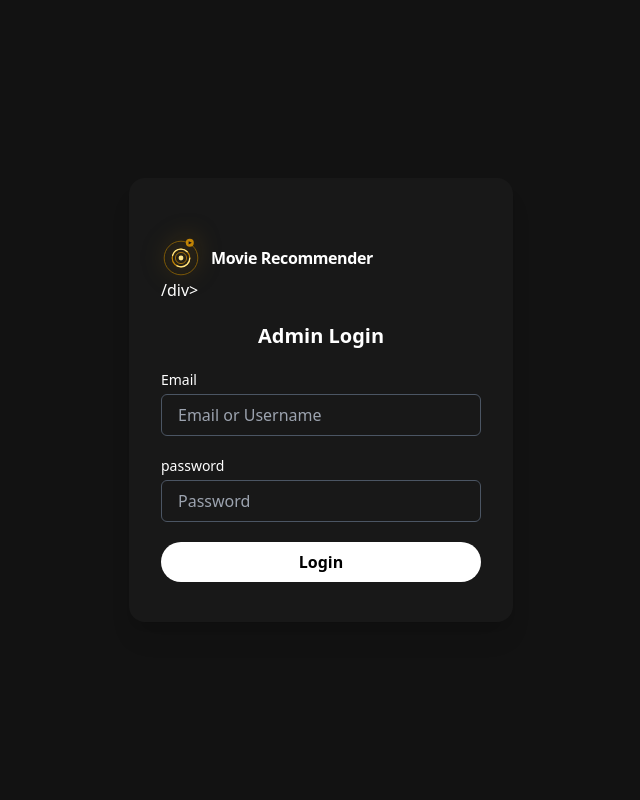
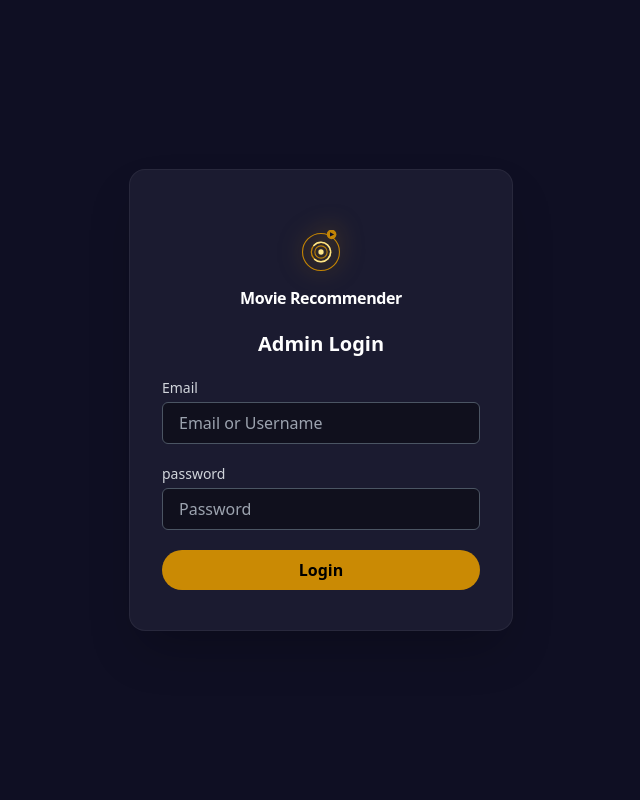
Before and after one commit to gaganroka/Movie_recommendation, a Django app: page /admin-panel/login/ in a window 1280 px wide. Shown: the whole page, without its empty margins (319-959 px from the left). Run offline with Django 5.2, Linux system fonts and the light colour scheme; some libraries are stand-ins or nearby versions.

Commit message:
fixed admin

```diff
--- a/Movie-Recommender-System/movies/templates/custom_admin/login.html
+++ b/Movie-Recommender-System/movies/templates/custom_admin/login.html
@@ -8,10 +8,10 @@
   <script src="https://cdn.tailwindcss.com"></script>
 </head>
 
-<body class="flex items-center justify-center h-screen" style="background-color: #121212; color: white;">
+<body class="flex items-center justify-center h-screen" style="background-color: #0F0F23; color: white;">
 
   <!-- Login Box -->
-  <div class="relative px-8 py-10 rounded-2xl shadow-xl w-full max-w-sm" style="background-color: #181818;">
+  <div class="relative px-8 py-10 rounded-2xl shadow-2xl w-full max-w-sm" style="background-color: #1B1B30; border: 1px solid rgba(255,255,255,0.06);">
 
     <!-- Messages -->
     {% if messages %}
@@ -23,55 +23,54 @@
       {% endfor %}
     </div>
     {% endif %}
+
     <form method="POST" action="" class="space-y-5">
       {% csrf_token %}
 
-<div class="flex items-center gap-2.5" aria-label="Movie Recommender">
-  <a href="/" aria-label="Movie Recommender home" class="focus:outline-none focus-visible:ring-2 focus-visible:ring-[#CA8A04] rounded-full relative inline-block">
-    <svg width="40" height="40" viewBox="0 0 100 100" fill="none" xmlns="http://www.w3.org/2000/svg" style="filter: drop-shadow(0 0 12px rgba(202,138,4,0.6));">
-      <!-- Outer ring -->
-      <circle cx="50" cy="50" r="42" stroke="#A07002" stroke-width="2" fill="none" opacity="0.9"/>
-      <!-- Inner target circle -->
+      <!-- Logo -->
+      <div class="flex flex-col items-center gap-3 mb-2">
+        <a href="/" aria-label="Movie Recommender home" class="focus:outline-none focus-visible:ring-2 focus-visible:ring-[#CA8A04] rounded-full">
+          <svg width="44" height="44" viewBox="0 0 100 100" fill="none" xmlns="http://www.w3.org/2000/svg" style="filter: drop-shadow(0 0 12px rgba(202,138,4,0.6));">
+            <circle cx="50" cy="50" r="42" stroke="#CA8A04" stroke-width="2.5" fill="none" opacity="0.95"/>
+            <circle cx="50" cy="50" r="42" stroke="#CA8A04" stroke-width="0.8" fill="none" opacity="0.3"/>
             <circle cx="50" cy="50" r="22" stroke="#CA8A04" stroke-width="3" fill="none" opacity="0.95"/>
-      <circle cx="50" cy="50" r="14" stroke="#CA8A04" stroke-width="2" fill="none" opacity="0.9"/>
+            <circle cx="50" cy="50" r="14" stroke="#CA8A04" stroke-width="2.5" fill="none" opacity="0.9"/>
             <circle cx="50" cy="50" r="6" fill="#FDE68A" opacity="1"/>
-      <!-- Spinning bright arc (inside circle, moves around) -->
-      <circle cx="50" cy="50" r="22" stroke="#FDE68A" stroke-width="3" stroke-dasharray="45 30" stroke-linecap="round" fill="none" opacity="1">
+            <circle cx="50" cy="50" r="22" stroke="#FDE68A" stroke-width="3.5" stroke-dasharray="50 35" stroke-linecap="round" fill="none" opacity="1">
               <animateTransform attributeName="transform" type="rotate" from="0 50 50" to="360 50 50" dur="1.2s" repeatCount="indefinite"/>
             </circle>
-      <!-- Small play button top-right -->
-      <g transform="translate(72, 12)">
-        <circle cx="0" cy="0" r="10" fill="#CA8A04" opacity="0.95"/>
-        <polygon points="-3,-4 5,0 -3,4" fill="#0F0F23"/>
+            <g transform="translate(74, 10)">
+              <circle cx="0" cy="0" r="11" fill="#CA8A04" opacity="0.95"/>
+              <polygon points="-3.5,-5 6,0 -3.5,5" fill="#0F0F23"/>
             </g>
           </svg>
         </a>
         <a href="/" class="text-base font-bold text-white tracking-tight hover:text-[#FDE68A] transition-colors">Movie Recommender</a>
-</div>/div>
-      <h2 class="text-center font-semibold text-xl">Admin Login</h2>
+      </div>
+
+      <h2 class="text-center font-semibold text-xl text-white mb-4">Admin Login</h2>
 
       <!-- Email -->
       <div>
-        <label class="block text-sm mb-1">Email</label>
+        <label class="block text-sm mb-1 text-gray-300">Email</label>
         <input type="text" name="username" required placeholder="Email or Username"
-          class="w-full px-4 py-2 border border-gray-600 rounded-md bg-transparent text-white placeholder:text-gray-400 focus:outline-none focus:ring-2 focus:ring-blue-500">
+          class="w-full px-4 py-2 border border-gray-600 rounded-md bg-black bg-opacity-40 text-white placeholder:text-gray-400 focus:outline-none focus:ring-2 focus:ring-[#CA8A04] transition">
       </div>
 
       <!-- Password -->
       <div>
-        <label class="block text-sm mb-1 lowercase">password</label>
+        <label class="block text-sm mb-1 text-gray-300 lowercase">password</label>
         <input type="password" name="password" required placeholder="Password"
-          class="w-full px-4 py-2 border border-gray-600 rounded-md bg-transparent text-white placeholder:text-gray-400 focus:outline-none focus:ring-2 focus:ring-blue-500">
+          class="w-full px-4 py-2 border border-gray-600 rounded-md bg-black bg-opacity-40 text-white placeholder:text-gray-400 focus:outline-none focus:ring-2 focus:ring-[#CA8A04] transition">
       </div>
 
       <!-- Login Button -->
       <button type="submit"
-        class="w-full py-2 rounded-full bg-white text-black font-semibold hover:opacity-90 transition">
+        class="w-full py-2 rounded-full bg-[#CA8A04] text-black font-semibold hover:opacity-90 transition mt-2">
         Login
       </button>
     </form>
   </div>
 
 </body>
-
 </html>
--- a/Movie-Recommender-System/movies/views/admin_view.py
+++ b/Movie-Recommender-System/movies/views/admin_view.py
@@ -62,6 +62,7 @@ def admin_login(request):
                 response = redirect("admin_dashboard")
                 # Set admin cookie - separate from Django's session cookie
                 response.set_cookie('admin_session_key', session_key, max_age=86400*7, httponly=True)
+                # No message needed — redirect takes user directly to dashboard
                 return response
             else:
                 messages.error(request, "Incorrect password.")
@@ -74,6 +75,7 @@ def admin_login(request):
 # 🚪 Admin Logout - Only removes admin cookie/session
 
 def admin_logout(request):
+    # Accept GET (navbar link) or POST (sidebar button) — both clear session
     cookie = request.COOKIES.get('admin_session_key')
     if cookie:
         AdminAuthSession.objects.filter(session_key=cookie).update(is_active=False)
--- a/Movie-Recommender-System/movies/views/auth_view.py
+++ b/Movie-Recommender-System/movies/views/auth_view.py
@@ -54,7 +54,7 @@ def user_login(request):
 
             if auth_user:
                 login(request, auth_user)
-                messages.success(request, "Login successful!")
+                # Remove success message since we redirect to homepage immediately
                 return redirect("home")
             else:
                 messages.error(request, "Invalid password. Please try again.")  # Wrong password
@@ -74,5 +74,5 @@ def user_logout(request):
     # Only log out if the user is actually authenticated (not admin session only)
     if request.user.is_authenticated:
         logout(request)
-    messages.success(request, "You have been logged out successfully.")
+    # No logout message — redirect takes user directly to homepage
     return redirect("home")
```
Also changed, not shown: Movie-Recommender-System/db.sqlite3. Lines whose indentation alone changed are shown as unchanged.
